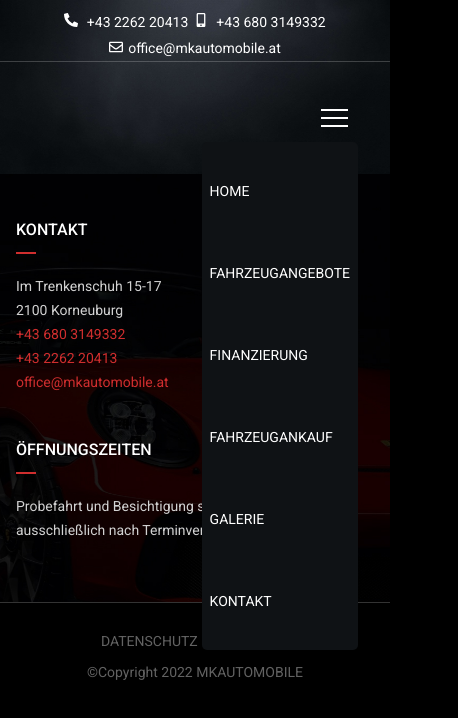
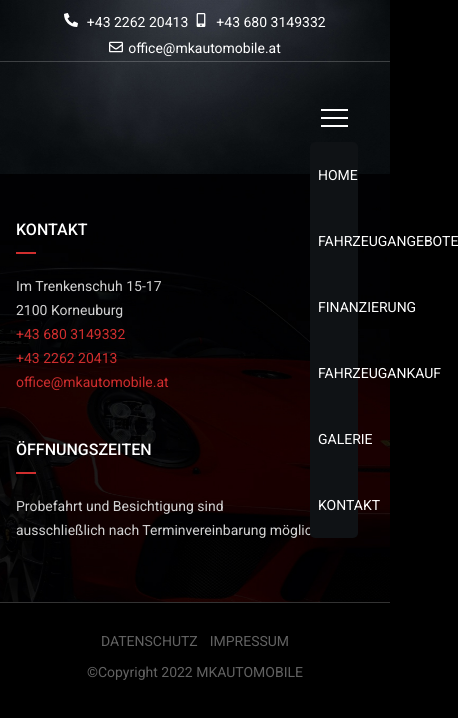
Before and after one commit to nemajeri/MKAutomobile, a React (Create React App) app: page / in a window 390 px wide. Shown: the top 718 px of the page, 458 px wide, since content can reach past the window. Built offline with nearby package versions, Linux system fonts and the light colour scheme.

Commit message:
Added Navlink to highlight current page and tried to make nav menu responsive

```diff
--- a/src/components/Navbar/Navbar.css
+++ b/src/components/Navbar/Navbar.css
@@ -1,3 +1,4 @@
+ /* Navbar links */
 .mka__navbar {
     display: flex;
     padding: 2rem;
@@ -15,8 +16,7 @@
     flex-direction: row;
 }
 
-.mka__navbar-links_container p,
-.mka__navbar-menu_container p {
+.mka__navbar-links_container p {
     color: #fff;
     font-size: 14px;
     line-height: 66px;
@@ -42,39 +42,49 @@
     color: #db2d2e;
 }
 
+.mka__navbar-links_container p > a.active {
+    color: #db2d2e;
+}
+
+.mka__align-items {
+    display: flex;
+    justify-content: center;
+}
+
+ /* Hamburger menu */
 .mka__navbar-menu {
     display: none;
-
-
     position: relative;
 }
 
-.mka__navbar-menu_container {
-    background-color: #0f1215;
-    position: absolute;
-    top: 40px;
-    right: 0;
-    margin-top: 0.5rem;
-    border-radius: 5px;
+.mka__navbar-menu_container-links {
+    color: #fff;
+    font-size: 14px;
+    line-height: 66px;
+    text-transform: uppercase;
+    font-weight: 400;
+    font-family: var(--font-family);
+    transition: padding .25s linear;
+    padding: 0 0.5rem;
+    cursor: pointer;
+    width: 100%;
 }
 
-.mka__navbar-menu_container p {
-    margin: 1rem 0;
-}
-
+ /* Search */
 .mka__search-div {
     background: #0e0e0ed1;
     display: block;
-    margin-right: auto;
-    margin-right: auto;
     padding: 15px;
-    position: absolute;
-    right: 590px;
-    top: 150px;
     width: 327px;
     z-index: 888;
     border-radius: 0;
     border-top: 5px solid #db2d2e;
+    position: absolute;
+    margin-left: auto;
+    margin-right: auto;
+    left: 26rem;
+    right: 0;
+    top: 9rem;
 }
 
 input {
@@ -85,6 +95,12 @@ input {
     width: 290px;
 }
 
+.mka__search_column {
+    display: flex;
+    flex-direction: column;
+}
+
+ /* Media Queries */
 @media (min-width: 992px){
     .mka__navbar-links {
         justify-content: center;
@@ -96,19 +112,22 @@ input {
         display: none;
     }
 
-    .dropdown {
-        display: none;
-    }
-
     .mka__navbar-menu {
         display: flex;
         float: right;
     }
 
     .mka__navbar-menu_container {
-        width: auto;
+        background-color: #0f1215;
+        position: absolute;
+        top: 40px;
+        right: 0;
+        width: 100%;
+        margin-top: 0.5rem;
+        border-radius: 5px;
+        margin-left: auto;
+        margin-right: auto;
     }
-
 }
 
 @media (min-width: 1200px){
@@ -116,3 +135,9 @@ input {
         padding: 0 1rem;
     }
 }
+
+@media (max-width: 1200px){
+    .mka__search-div {
+        left: 21rem;
+    }
+}
--- a/src/components/Navbar/Navbar.jsx
+++ b/src/components/Navbar/Navbar.jsx
@@ -3,6 +3,7 @@ import './Navbar.css'
 import { useState } from 'react'
 import { FaSearch } from 'react-icons/fa'
 import Hamburger from 'hamburger-react'
+import { NavLink } from 'react-router-dom'
 
 
 function Navbar() {
@@ -12,12 +13,13 @@ function Navbar() {
     <div className='mka__navbar'>
          <div className='mka__navbar-links'>
          <div className='mka__navbar-links_container'>
-           <p><a href='/'>HOME</a></p>
-           <p><a href='/fahrzeugangebote'>FAHRZEUGANGEBOTE</a></p>
-           <p><a href='/finanzierung'>FINANZIERUNG</a></p>
-           <p><a href='/fahrzeugankauf'>FAHRZEUGANKAUF</a></p>
-           <p><a href='/galerie'>GALERIE</a></p>
-           <p><a href='/kontakt'>KONTAKT</a></p>
+           <p id='/'><NavLink to='/'>HOME</NavLink></p>
+           <p id='/fahrzeugangebote'><NavLink to='/fahrzeugangebote'>FAHRZEUGANGEBOTE</NavLink></p>
+           <p id='/finanzierung'><NavLink to='/finanzierung'>FINANZIERUNG</NavLink></p>
+           <p id='/fahrzeugankauf'><NavLink to='/fahrzeugankauf'>FAHRZEUGANKAUF</NavLink></p>
+           <p id='/galerie'><NavLink to='/galerie'>GALERIE</NavLink></p>
+           <p id='/kontakt'><NavLink to='/kontakt'>KONTAKT</NavLink></p>
+           <div className='mka__search_column'>
         <p><i><FaSearch onClick={() => setSearchWindow(!toggleSearch)} /></i></p>
            {
             toggleSearch ?
@@ -27,17 +29,18 @@ function Navbar() {
            : null
           }
            </div>
+          </div>
         <div className='mka__navbar-menu'>
         {
             toggleMenu ?
-              <div className='mka__navbar-menu_container scale scale-up-center'>
+            <div className='mka__navbar-menu_container'>
               <div className='mka__navbar-menu_container-links'>
-                <p><a href='/'>HOME</a></p>
-           <p><a href='/fahrzeugangebote'>FAHRZEUGANGEBOTE</a></p>
-           <p><a href='/finanzierung'>FINANZIERUNG</a></p>
-           <p><a href='/fahrzeugankauf'>FAHRZEUGANKAUF</a></p>
-           <p><a href='/galerie'>GALERIE</a></p>
-           <p><a href='/kontakt'>KONTAKT</a></p>
+                <p><NavLink to='/'>HOME</NavLink></p>
+           <p><NavLink to='/fahrzeugangebote'>FAHRZEUGANGEBOTE</NavLink></p>
+           <p><NavLink to='/finanzierung'>FINANZIERUNG</NavLink></p>
+           <p><NavLink to='/fahrzeugankauf'>FAHRZEUGANKAUF</NavLink></p>
+           <p><NavLink to='/galerie'>GALERIE</NavLink></p>
+           <p><NavLink to='/kontakt'>KONTAKT</NavLink></p>
                 </div>
                 </div>
            : null
```
Lines whose indentation alone changed are shown as unchanged.
